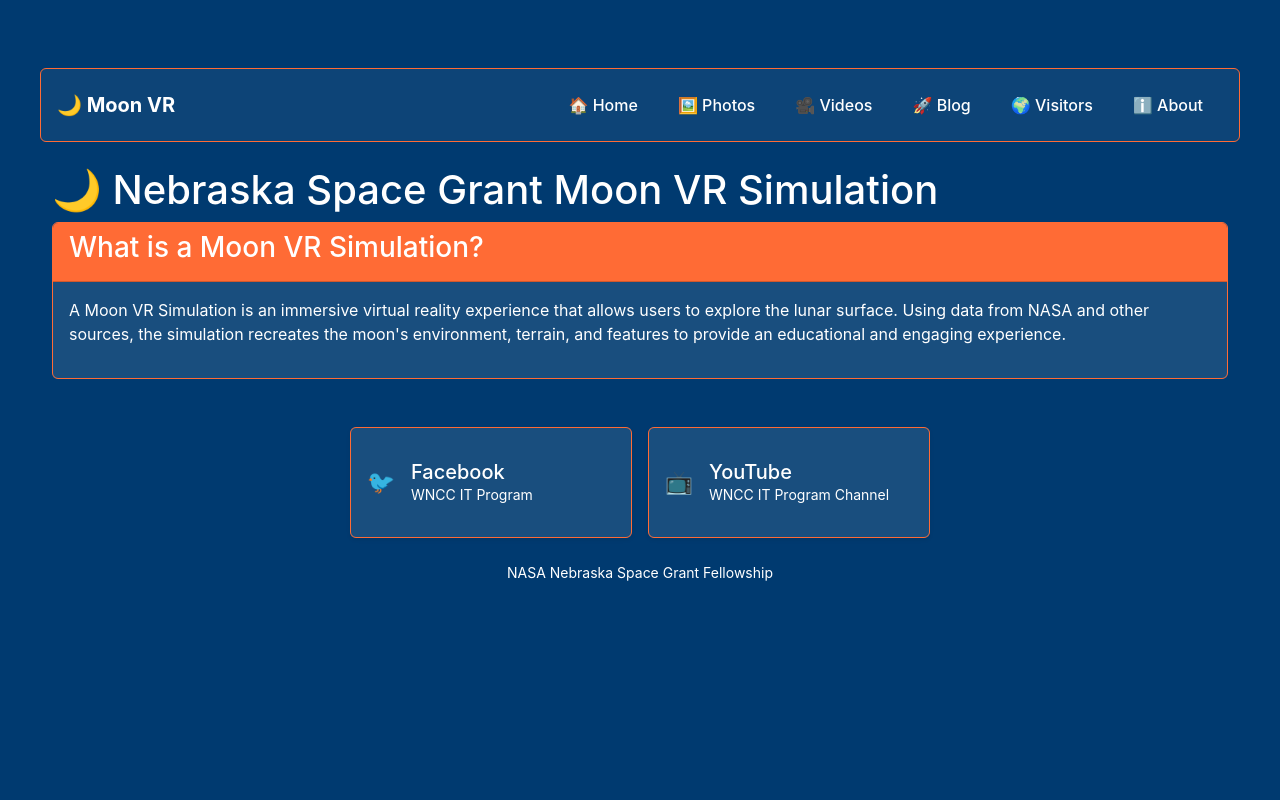
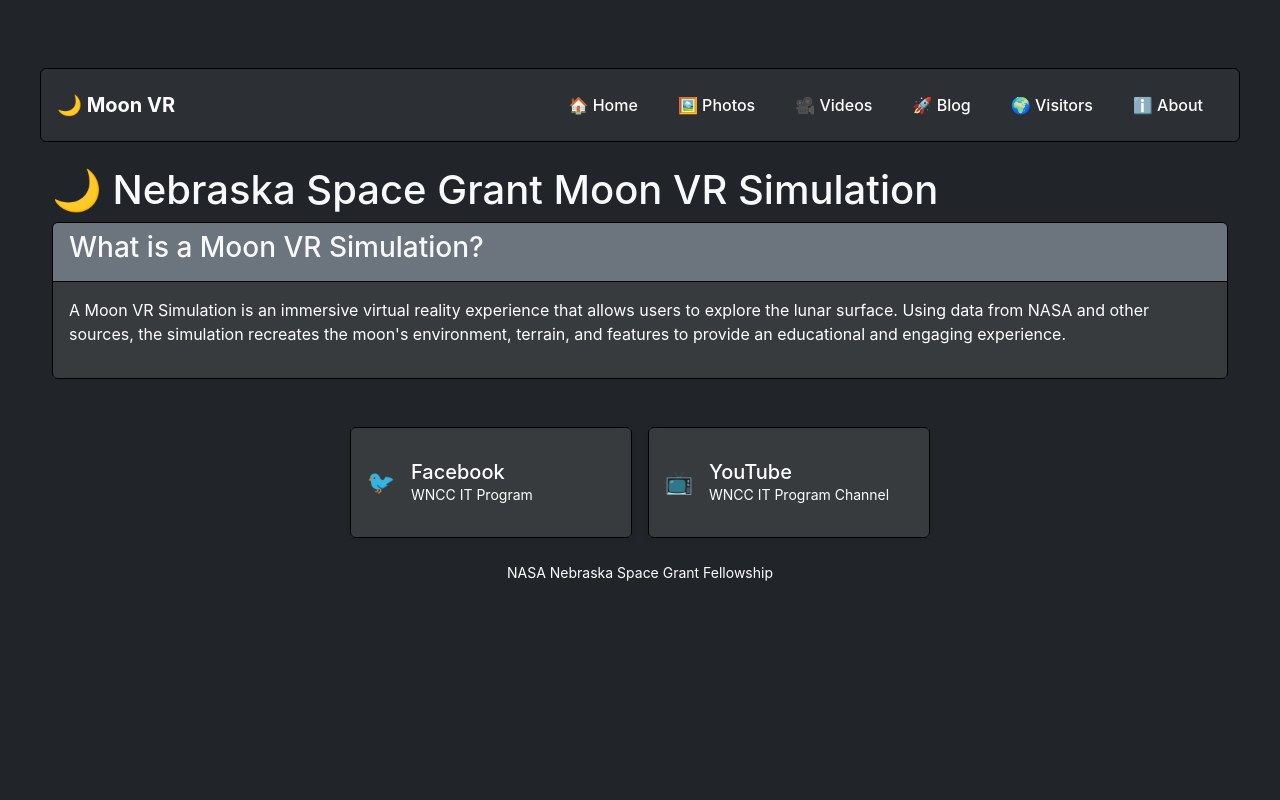
Before and after one commit to itinstructor/moonvr, a Flask app: page /moonvr/about in a window 1280 px wide. Run offline with Flask 3, Linux system fonts and the light colour scheme; data comes from the database, SQL or seed files in the repository; parts of the project's set-up code (start-up, migrations or seed data) failed here and were passed over.

Commit message:
Update the web site to a night time look.

```diff
--- a/blog/templates/blog_admin.html
+++ b/blog/templates/blog_admin.html
@@ -37,7 +37,7 @@
         <!-- Pending Approvals -->
         {% if pending_users %}
         <div class="card mb-4">
-            <div class="card-header bg-warning">
+            <div class="card-header bg-secondary text-light">
                 <h3><i class="bi bi-clock-history"></i> Pending Approvals ({{ pending_users|length }})</h3>
             </div>
             <div class="card-body">
@@ -83,7 +83,7 @@
 
         <!-- All Users -->
         <div class="card">
-            <div class="card-header">
+            <div class="card-header bg-secondary text-light">
                 <h3><i class="bi bi-people"></i> All Users ({{ users|length }})</h3>
             </div>
             <div class="card-body">
--- a/blog/templates/blog_login.html
+++ b/blog/templates/blog_login.html
@@ -15,7 +15,7 @@
         <div class="row justify-content-center">
             <div class="col-md-6">
                 <div class="card">
-                    <div class="card-header">
+                    <div class="card-header bg-secondary text-light">
                         <h3>🚀 NASA Blog Login</h3>
                     </div>
                     <div class="card-body">
--- a/blog/templates/blog_register.html
+++ b/blog/templates/blog_register.html
@@ -15,7 +15,7 @@
         <div class="row justify-content-center">
             <div class="col-md-6">
                 <div class="card">
-                    <div class="card-header">
+                    <div class="card-header bg-secondary text-light">
                         <h3>🚀 Register for NASA Blog</h3>
                     </div>
                     <div class="card-body">
--- a/blog/templates/edit_photo.html
+++ b/blog/templates/edit_photo.html
@@ -3,7 +3,7 @@
 {% block content %}
 <div class="container py-4">
     <div class="card mb-4">
-        <div class="card-header">
+        <div class="card-header bg-secondary text-light">
             <h3>Edit Photo Metadata</h3>
         </div>
         <div class="card-body">
--- a/blog/templates/photos.html
+++ b/blog/templates/photos.html
@@ -5,7 +5,7 @@
 
 <div class="container py-4">
     <div class="card mb-4">
-        <div class="card-header">
+        <div class="card-header bg-secondary text-light">
             <h3>🛰️ Moon VR Photo Gallery</h3>
         </div>
         <div class="card-body">
--- a/static/css/styles.css
+++ b/static/css/styles.css
@@ -1,3 +1,13 @@
+/* Force navbar border to black for dark theme */
+.navbar, .navbar-expand-lg {
+    border-color: #000 !important;
+    border-width: 1px !important;
+    border-style: solid !important;
+}
+/* Force all card and card-header borders to black for dark theme contrast */
+.card, .card-header {
+    border-color: #000 !important;
+}
 /* =============================================================================
    GLOBAL STYLES - These apply to the entire website
    ============================================================================= */
@@ -37,22 +47,22 @@
    NAVIGATION BAR STYLES - Top menu with links
    ============================================================================= */
 
-/* Main navbar background - keeps WNCC blue theme */
+/* Main navbar background - now uses Bootstrap bg-dark */
 .navbar,
 .navbar-expand-lg {
-    background-color: rgb(0, 58, 112) !important;  /* Force WNCC blue */
-    background: rgb(0, 58, 112) !important;         /* Backup blue */
-    border: none !important;                        /* Remove default borders */
+    background-color: #212529 !important;  /* Bootstrap bg-dark */
+    background: #212529 !important;
+    border: none !important;
 }
 
 /* The container inside the navbar - adds subtle styling */
 .navbar .container {
     background: rgba(255, 255, 255, 0.05);  /* Very light transparent white overlay */
-    border: 1px solid #ff6b35;              /* Orange border for WNCC branding */
-    border-radius: 0.375rem;                /* Rounded corners */
-    margin-top: 1rem;                       /* Space above navbar */
-    margin-bottom: 1rem;                    /* Space below navbar */
-    padding: 0.75rem 1rem;                  /* Internal spacing */
+    border: 1px solid #000 !important;      /* Black border for dark theme */
+    border-radius: 0.375rem;
+    margin-top: 1rem;
+    margin-bottom: 1rem;
+    padding: 0.75rem 1rem;
 }
 
 /* Individual navigation links styling */
--- a/templates/about.html
+++ b/templates/about.html
@@ -5,7 +5,7 @@
     <h1> 🌙 Nebraska Space Grant Moon VR Simulation</h1>
 
     <div class="card mb-4">
-        <div class="card-header">
+        <div class="card-header bg-secondary text-light">
             <h3>What is a Moon VR Simulation?</h3>
         </div>
         <div class="card-body">
--- a/templates/base.html
+++ b/templates/base.html
@@ -9,9 +9,9 @@
     <link rel="stylesheet" href="{{ url_for('static', filename='css/styles.css') }}?v=1.0">
 </head>
 
-<body>
+<body class="bg-dark text-light">
 
-    <nav class="navbar navbar-expand-lg">
+    <nav class="navbar navbar-expand-lg bg-dark navbar-dark">
         <div class="container">
             <a class="navbar-brand fw-bold" href="{{ url_for('index') }}">🌙 Moon VR</a>
             <button class="navbar-toggler" type="button" data-bs-toggle="collapse" data-bs-target="#navbarNav"
--- a/templates/champions.html
+++ b/templates/champions.html
@@ -6,7 +6,7 @@
     <p>We proudly recognize the individuals and organizations who have made outstanding contributions to our Aquaponics project. Thank you for your support, leadership, and inspiration!</p>
 
     <div class="card mb-4">
-        <div class="card-header">
+        <div class="card-header bg-secondary text-light">
             <h3>Champions List</h3>
         </div>
         <div class="card-body">
--- a/templates/photos_bak.html
+++ b/templates/photos_bak.html
@@ -6,7 +6,7 @@
 <div class="container py-4">
 
     <div class="card mb-4">
-        <div class="card-header">
+        <div class="card-header bg-secondary text-light">
             <h3>🛰️ NASA Martian Soil Photo Gallery</h3>
         </div>
         <div class="card-body">
@@ -200,7 +200,7 @@
     </div>
 
     <div class="card mb-4">
-        <div class="card-header">
+        <div class="card-header bg-secondary text-light">
             <h3>🔬 November 2025 - A Martian Soil Experiment</h3>
         </div>
         <div class="card-body">
--- a/templates/videos.html
+++ b/templates/videos.html
@@ -3,7 +3,7 @@
 {% block content %}
 <div class="container py-4">
     <div class="card mb-4">
-        <div class="card-header">
+        <div class="card-header bg-secondary text-light">
             <h3>🎬 Videos</h3>
         </div>
         <div class="card-body">
--- a/templates/visitors.html
+++ b/templates/visitors.html
@@ -38,7 +38,7 @@
     <div class="row mt-4">
         <div class="col-md-6 mb-3">
             <div class="card">
-                <div class="card-header">
+                <div class="card-header bg-secondary text-light">
                     <h5 class="mb-0">Recent Visitors</h5>
                 </div>
                 <div class="card-body">
@@ -63,7 +63,7 @@
         </div>
         <div class="col-md-6 mb-3">
             <div class="card">
-                <div class="card-header">
+                <div class="card-header bg-secondary text-light">
                     <h5 class="mb-0">🏆 Top Visitors</h5>
                 </div>
                 <div class="card-body">
```
Also changed, not shown: templates/index.html (+4 -4 lines).
